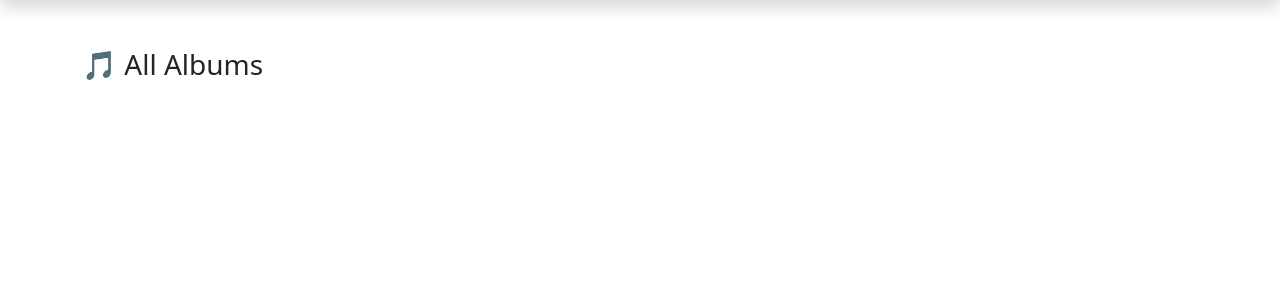
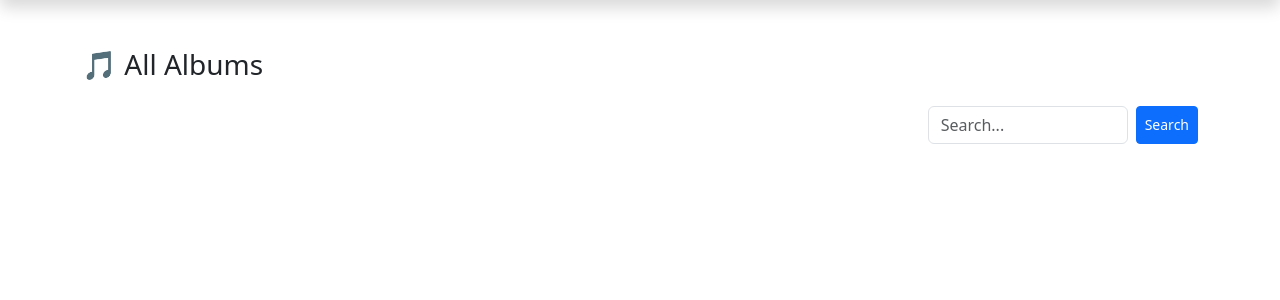
Before and after one commit to Aditya-1406/Music-store-flask, a Flask app: page /home in a window 1280 px wide. Shown: the part 56-356 px from the top of the page. Run offline with Flask 3, Linux system fonts and the light colour scheme; the visitor is signed in with stand-in values (Sample User, id 1); some libraries are stand-ins or nearby versions.

Commit message:
added the search functionality

```diff
--- a/Music-Store/app/templates/home.html
+++ b/Music-Store/app/templates/home.html
@@ -6,7 +6,14 @@
 
 <div class="container mt-4">
     <h3 class="mb-4">🎵 All Albums</h3>
-
+    <form method="get" class="d-flex justify-content-end mb-3">
+    <input type="text"
+           class="form-control me-2"
+           placeholder="Search..."
+           name="search"
+           style="width: 200px;">
+    <button class="btn btn-primary btn-sm">Search</button>
+</form>
     <div class="row">
         {% for album in albums.items %}
         <div class="col-md-2 mb-4">
@@ -41,21 +48,21 @@
 
         {% if albums.has_prev %}
         <li class="page-item">
-            <a class="page-link" href="?page={{ albums.prev_num }}">Previous</a>
+            <a class="page-link" href="?page={{ albums.prev_num }}&search={{ search }}">Previous</a>
         </li>
         {% endif %}
 
         {% for p in albums.iter_pages() %}
         {% if p %}
         <li class="page-item {% if p == albums.page %}active{% endif %}">
-            <a class="page-link" href="?page={{ p }}">{{ p }}</a>
+            <a class="page-link" href="?page={{ p }}&search={{ search }}">{{ p }}</a>
         </li>
         {% endif %}
         {% endfor %}
 
         {% if albums.has_next %}
         <li class="page-item">
-            <a class="page-link" href="?page={{ albums.next_num }}">Next</a>
+            <a class="page-link" href="?page={{ albums.next_num }}&search={{ search }}">Next</a>
         </li>
         {% endif %}
 
--- a/Music-Store/app/views/album.py
+++ b/Music-Store/app/views/album.py
@@ -3,6 +3,7 @@
 from app.extensions import db
 from db import Album, Song
 from app.utils import save_cover_image,login_required, admin_required
+from sqlalchemy import or_
 
 class AlbumCreateView(MethodView):
 
@@ -64,13 +65,27 @@
 class ListAlbumAdView(MethodView):
     @admin_required
     def get(self):
+
         page = request.args.get("page", 1, type=int)
-        albums = Album.query.order_by(Album.id.desc()).paginate(
+        search = request.args.get("search", "")
+
+        query = Album.query
+
+        if search:
+            query = query.filter(
+                or_(
+                    Album.title.ilike(f"%{search}%"),
+                    Album.artist.ilike(f"%{search}%")
+                )
+            )
+
+        albums = query.order_by(Album.id.desc()).paginate(
             page=page,
-            per_page=5,
+            per_page=1,
             error_out=False
         )
-        return render_template("list_albumad.html", albums=albums)
+
+        return render_template("list_albumad.html", albums=albums, search=search)
 
 class UpdateAlbum(MethodView):
     @admin_required
@@ -111,9 +126,22 @@
     @login_required
     def get(self):
         page = request.args.get("page", 1, type=int)
-        albums = Album.query.order_by(Album.id.desc()).paginate(
+        search = request.args.get("search", "")
+
+        query = Album.query
+
+        if search:
+            query = query.filter(
+                or_(
+                    Album.title.ilike(f"%{search}%"),
+                    Album.artist.ilike(f"%{search}%")
+                )
+            )
+
+        albums = query.order_by(Album.id.desc()).paginate(
             page=page,
             per_page=1,
             error_out=False
         )
-        return render_template("home.html", albums=albums)
+
+        return render_template("home.html", albums=albums, search=search)
--- a/Music-Store/run.py
+++ b/Music-Store/run.py
@@ -6,7 +6,7 @@
 
 
 app = Flask(__name__,template_folder="app/templates")
-app.config['SQLALCHEMY_DATABASE_URI'] = 'mysql+pymysql://root:PASS%40123@localhost:3306/music_store'
+app.config['SQLALCHEMY_DATABASE_URI'] = 'mysql+pymysql://root:PAA%40123@localhost:3306/music_store'
 app.config['SQLALCHEMY_TRACK_MODIFICATIONS'] = False
 app.config['SECRET_KEY'] = "supersecretkeydontknowwh@tiswrllten"
 
@@ -23,7 +23,7 @@
 app.config['MAIL_USE_TLS'] = True
 app.config['MAIL_USERNAME'] = 'gargaditya674@gmail.com'
 app.config['MAIL_DEFAULT_SENDER'] = 'gargaditya674@gmail.com'
-app.config['MAIL_PASSWORD'] = 'PASS'
+app.config['MAIL_PASSWORD'] = 'PAA'
 mail.init_app(app)
 
 
```
Also changed, not shown: Music-Store/app/templates/list_albumad.html (+11 -3 lines), Music-Store/app/templates/list_users.html (+11 -3 lines), Music-Store/app/views/auth.py (+13 -3 lines).
